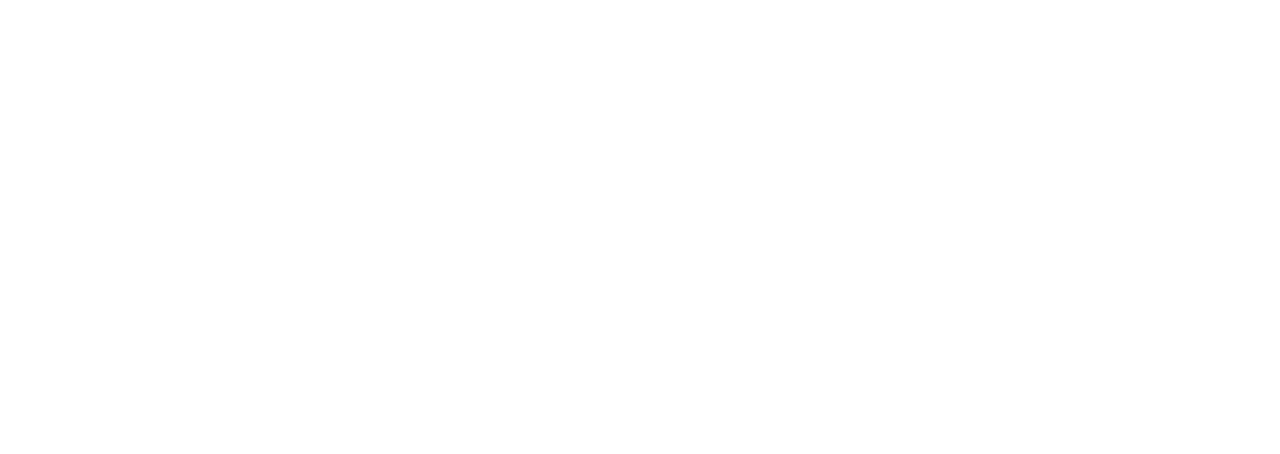
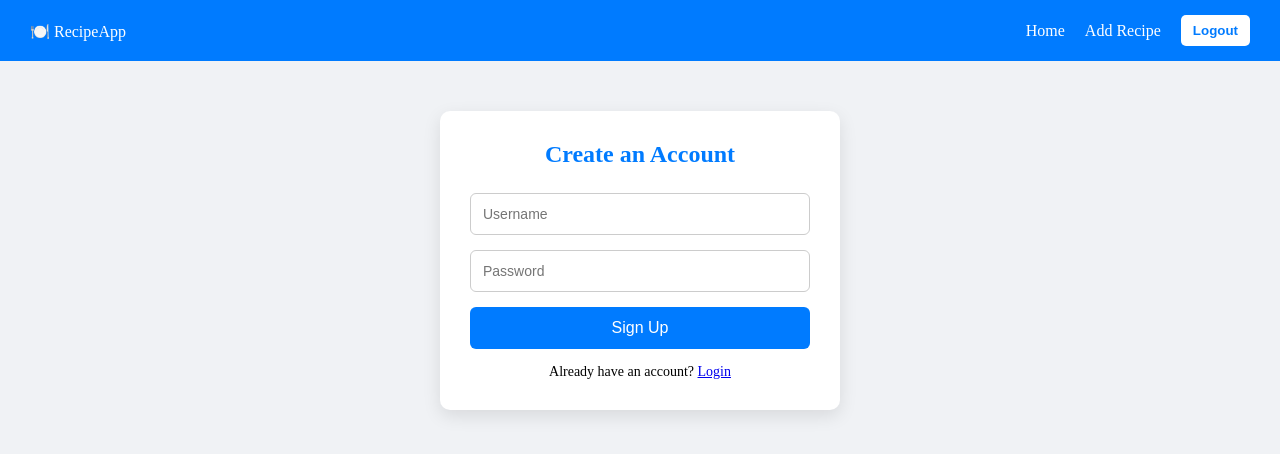
Before and after one commit to haiderg2/recipe_app, a React (Create React App) app in the folder client/: page /register in a window 1280 px wide. Before the commit this address had no page. Shown: the top 454 px of the page. Built offline with nearby package versions, Linux system fonts and the light colour scheme.

Commit message:
Add signup page and route with link from login

```diff
--- a/client/src/App.jsx
+++ b/client/src/App.jsx
@@ -1,4 +1,5 @@
 import { BrowserRouter as Router, Routes, Route } from 'react-router-dom';
+import Register from './pages/Register';
 import LoginPage from './pages/LoginPage';
 import RecipeList from './pages/RecipeList';
 import AddRecipe from './pages/AddRecipe';
@@ -10,6 +11,7 @@
     <Router>
       <Routes>
         <Route path="/" element={<LoginPage />} />
+        <Route path="/register" element={<Register />} />
         <Route path="/recipes" element={<RecipeList />} />
         <Route path="/add" element={<AddRecipe />} />
         <Route path="/recipes/:id" element={<RecipeDetail />} />
--- a/client/src/pages/LoginPage.jsx
+++ b/client/src/pages/LoginPage.jsx
@@ -1,7 +1,7 @@
 import { useState, useContext } from 'react';
 import axios from 'axios';
 import { AuthContext } from '../context/AuthContext';
-import { useNavigate } from 'react-router-dom';
+import { useNavigate, Link } from 'react-router-dom';
 
 const LoginPage = () => {
   const { login } = useContext(AuthContext);
@@ -55,6 +55,9 @@
           <button type="submit" style={styles.button}>Login</button>
           {error && <p style={styles.error}>{error}</p>}
         </form>
+        <p style={styles.link}>
+          Don’t have an account? <Link to="/register">Sign Up</Link>
+        </p>
       </div>
     </div>
   );
@@ -108,6 +111,11 @@
     color: 'red',
     textAlign: 'center',
   },
+  link: {
+    marginTop: '15px',
+    textAlign: 'center',
+    fontSize: '14px',
+  },
 };
 
 export default LoginPage;
--- /dev/null
+++ b/client/src/pages/Register.jsx
@@ -0,0 +1,120 @@
+import { useState } from 'react';
+import { useNavigate, Link } from 'react-router-dom';
+import axios from 'axios';
+import Navbar from '../components/Navbar';
+
+const Register = () => {
+  const navigate = useNavigate();
+
+  const [form, setForm] = useState({
+    username: '',
+    password: '',
+  });
+
+  const [error, setError] = useState('');
+
+  const API_URL = process.env.REACT_APP_API || 'https://miamiarctic-sugarmineral-3000.codio-box.uk';
+
+  const handleChange = (e) => {
+    setForm({ ...form, [e.target.name]: e.target.value });
+  };
+
+  const handleRegister = async (e) => {
+    e.preventDefault();
+    setError('');
+
+    try {
+      await axios.post(`${API_URL}/auth/register`, form);
+      navigate('/');
+    } catch (err) {
+      console.error('Registration failed:', err);
+      setError(err.response?.data?.error || 'Registration failed');
+    }
+  };
+
+  return (
+    <>
+      <Navbar />
+      <div style={styles.page}>
+        <div style={styles.container}>
+          <h2 style={styles.heading}>Create an Account</h2>
+          <form onSubmit={handleRegister} style={styles.form}>
+            <input
+              type="text"
+              name="username"
+              placeholder="Username"
+              value={form.username}
+              onChange={handleChange}
+              required
+              style={styles.input}
+            />
+            <input
+              type="password"
+              name="password"
+              placeholder="Password"
+              value={form.password}
+              onChange={handleChange}
+              required
+              style={styles.input}
+            />
+            <button type="submit" style={styles.button}>Sign Up</button>
+            {error && <p style={styles.error}>{error}</p>}
+            <p style={styles.link}>Already have an account? <Link to="/">Login</Link></p>
+          </form>
+        </div>
+      </div>
+    </>
+  );
+};
+
+const styles = {
+  page: {
+    background: '#f0f2f5',
+    minHeight: '100vh',
+    padding: '50px 0',
+  },
+  container: {
+    maxWidth: '400px',
+    margin: '0 auto',
+    background: '#fff',
+    padding: '30px',
+    borderRadius: '10px',
+    boxShadow: '0 6px 18px rgba(0,0,0,0.1)',
+  },
+  heading: {
+    textAlign: 'center',
+    marginBottom: '25px',
+    fontSize: '24px',
+    color: '#007bff',
+  },
+  form: {
+    display: 'flex',
+    flexDirection: 'column',
+    gap: '15px',
+  },
+  input: {
+    padding: '12px',
+    fontSize: '14px',
+    borderRadius: '6px',
+    border: '1px solid #ccc',
+  },
+  button: {
+    padding: '12px',
+    backgroundColor: '#007bff',
+    color: '#fff',
+    fontSize: '16px',
+    border: 'none',
+    borderRadius: '6px',
+    cursor: 'pointer',
+  },
+  error: {
+    color: 'red',
+    textAlign: 'center',
+  },
+  link: {
+    textAlign: 'center',
+    fontSize: '14px',
+  },
+};
+
+export default Register;
```
Also changed, not shown: 1 other file (tests, documents, lock files or other folders).
